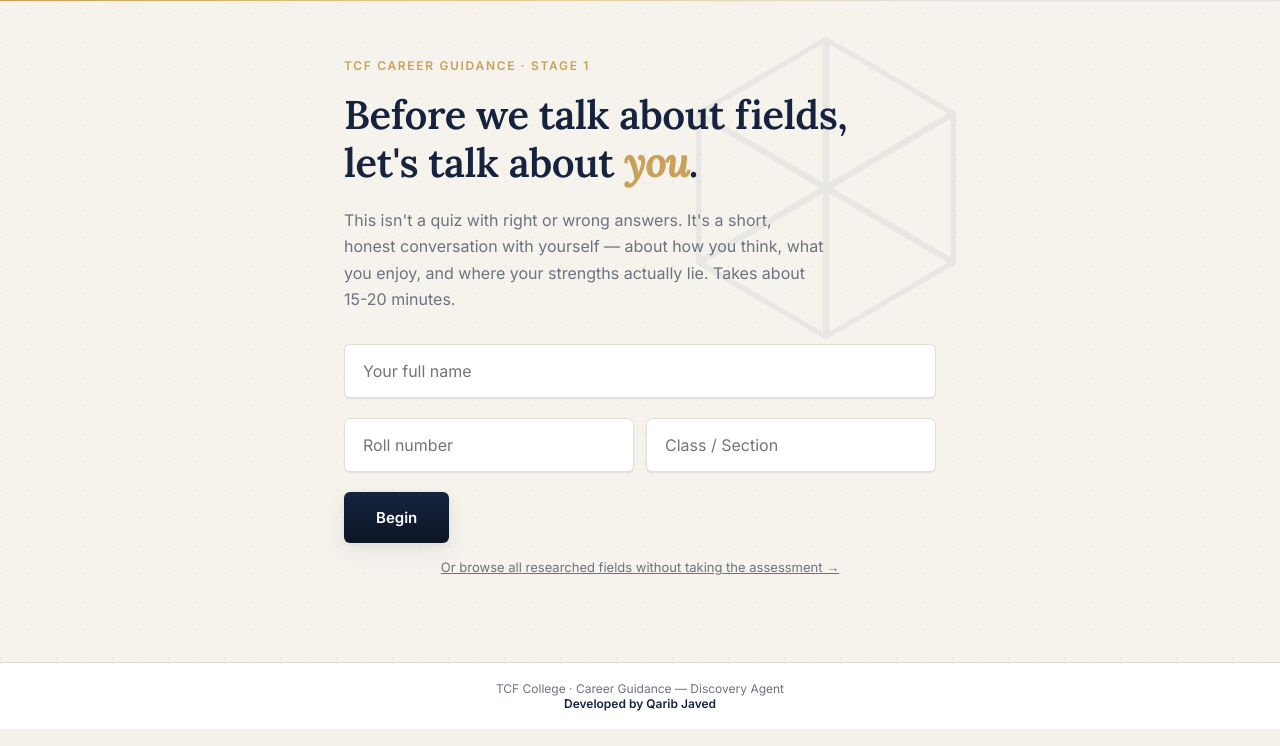
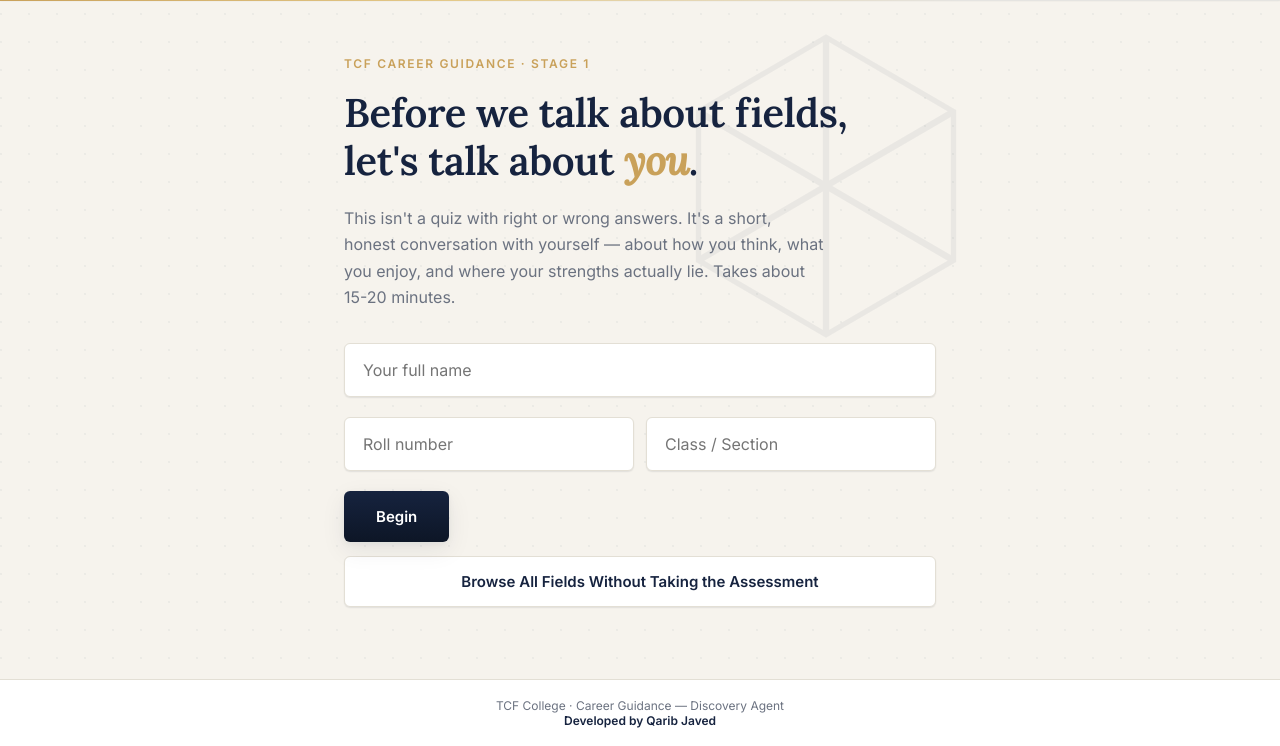
Before and after one commit to javedqarib332-art/CareerPilot-The-Citizens-Foundation-College, a Flask app: page / in a window 1280 px wide. Shown: the part 71-817 px from the top of the page. Run offline with Flask 3, Linux system fonts and the light colour scheme; some libraries are stand-ins or nearby versions.

Commit message:
Update index.html

```diff
--- a/templates/index.html
+++ b/templates/index.html
@@ -60,9 +60,7 @@
       <input type="text" id="student-class" placeholder="Class / Section" class="name-input" style="flex:1;">
     </div>
     <button class="btn-primary" id="btn-start">Begin</button>
-    <p style="text-align:center; margin-top:16px; font-size:13px;">
-      <a href="/fields" style="color:var(--grey); text-decoration:underline;">Or browse all researched fields without taking the assessment &rarr;</a>
-    </p>
+    <a href="/fields" class="btn-secondary-outline" style="display:block; text-align:center; text-decoration:none; margin-top:14px;">Browse All Fields Without Taking the Assessment</a>
   </section>
 
   <!-- SCREEN: Guide / How This Works -->
```
